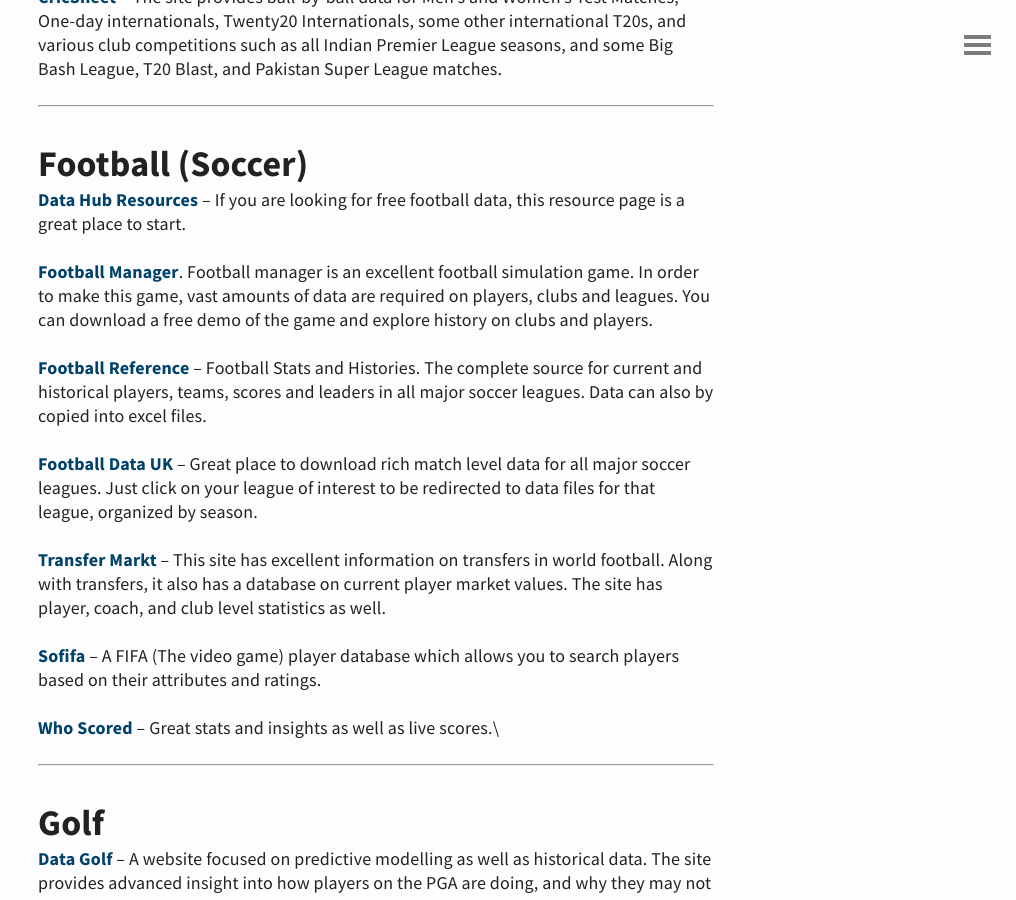
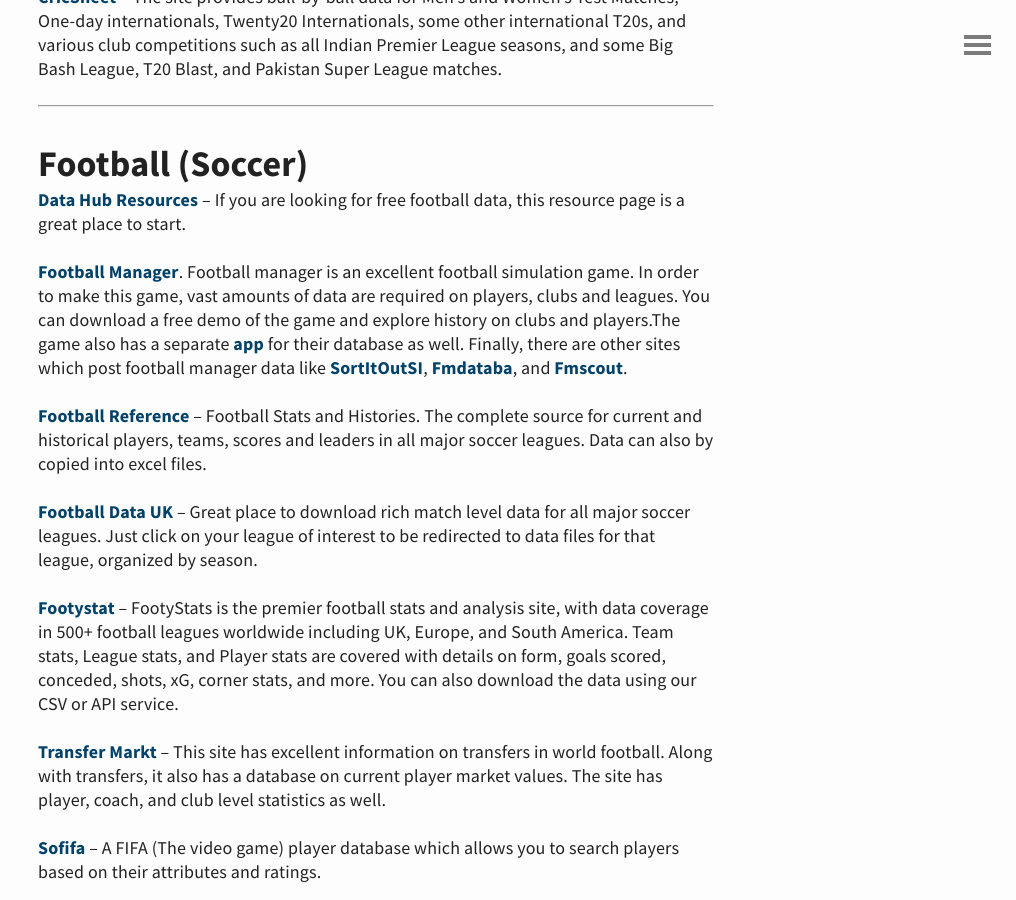
Before and after one commit to NumberHound/web, a Jekyll site: the page built from Data.md, in a window 1280 px wide and 900 px high, scrolled down 20175 px. Shown: the whole window, without its empty margins (264-1280 px from the left). Built offline with Jekyll 4.4.1, drawn with Linux system fonts in a browser that asks for light colours.

Commit message:
Update Data.md

```diff
--- a/Data.md
+++ b/Data.md
@@ -495,11 +495,13 @@ For a more extensive list of other resources for baseball, use [Baseball Guru](h
 
 [Data Hub Resources](https://datahub.io/collections/football#football-datasets) -- If you are looking for free football data, this resource page is a great place to start.
 
-[Football Manager](https://www.footballmanager.com). Football manager is an excellent football simulation game. In order to make this game, vast amounts of data are required on players, clubs and leagues. You can download a free demo of the game and explore history on clubs and players.
+[Football Manager](https://www.footballmanager.com). Football manager is an excellent football simulation game. In order to make this game, vast amounts of data are required on players, clubs and leagues. You can download a free demo of the game and explore history on clubs and players.The game also has a separate [app](https://fmdb.online) for their database as well. Finally, there are other sites which post football manager data like [SortItOutSI](https://sortitoutsi.net/search/database), [Fmdataba](https://fmdataba.com), and [Fmscout](https://www.fmscout.com/c-fm20-editor-data.html).
 
 [Football Reference](https://fbref.com/en/) -- Football Stats and Histories. The complete source for current and historical players, teams, scores and leaders in all major soccer leagues. Data can also by copied into excel files.
 
 [Football Data UK](http://www.football-data.co.uk/data.php) -- Great place to download rich match level data for all major soccer leagues. Just click on your league of interest to be redirected to data files for that league, organized by season.
+
+[Footystat](https://footystats.org) -- FootyStats is the premier football stats and analysis site, with data coverage in 500+ football leagues worldwide including UK, Europe, and South America. Team stats, League stats, and Player stats are covered with details on form, goals scored, conceded, shots, xG, corner stats, and more. You can also download the data using our CSV or API service.
 
 [Transfer Markt](https://www.transfermarkt.us) -- This site has excellent information on transfers in world football. Along with transfers, it also has a database on current player market values. The site has player, coach, and club level statistics as well.
 
```
